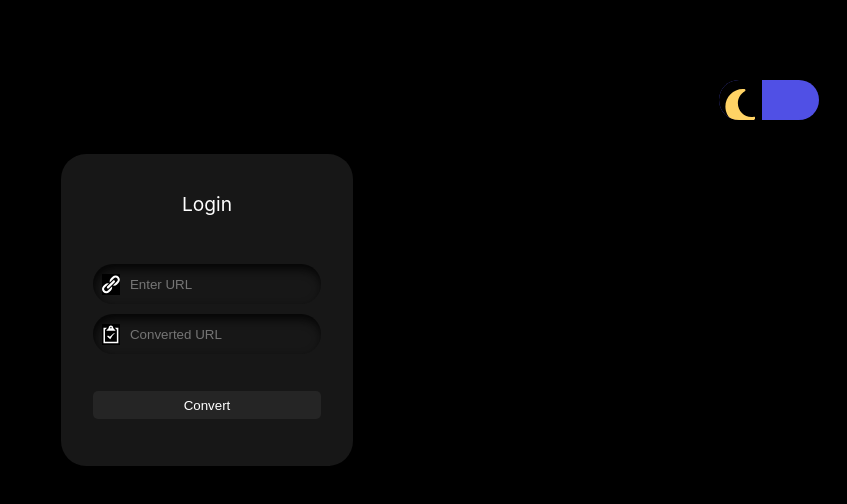
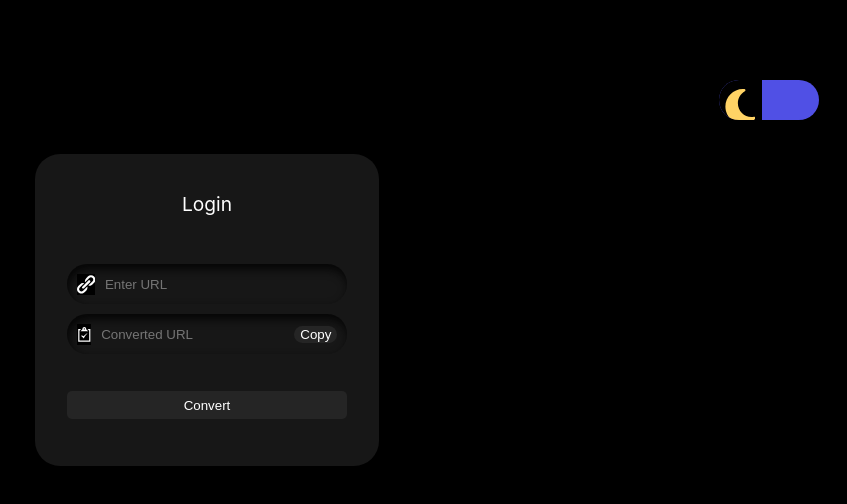
Before and after one commit to irohan4792/SwiftURL, a React (Create React App) app: page / in a window 1280 px wide. Shown: the top 504 px of the page, without its empty margins (433-1280 px from the left). Built offline with nearby package versions, Linux system fonts and the light colour scheme.

Commit message:
copy to clipboard

```diff
--- a/src/App.css
+++ b/src/App.css
@@ -41,6 +41,17 @@
   color: rgb(255, 255, 255);
   font-size: 1.2em;
   background-color: #171717;
+}
+#clipboard{
+  background-color: #252525;
+  color: white;
+  border: none;
+  border-radius: 10px;
+  transition: 0.4s ease-in-out;
+}
+#clipboard:hover{
+  background-color: red;
+  color: white;
 }
 
 .field {
--- a/src/App.js
+++ b/src/App.js
@@ -31,6 +31,9 @@ const handleSubmit = (e) =>{
 const handleChange = event => {
   setMessage(event.target.value);
 };
+const handleCopy=()=>{
+  navigator.clipboard.writeText(inputref.current.value)
+}
   return (
     <>
     {/* {loading ? <Loader /> : <Togglebutton />} */}
@@ -59,6 +62,7 @@ const handleChange = event => {
                 class="input-field"
                 placeholder="Converted URL"
                 />
+                <button id="clipboard" onClick = {handleCopy}>Copy</button>
             </div>
             <button onClick={handleClick} class="button3">Convert</button>
           </form>
```
